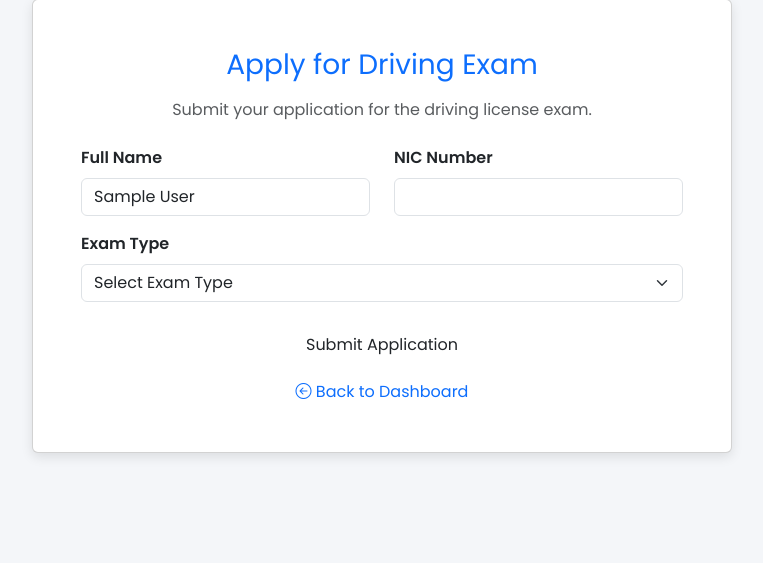
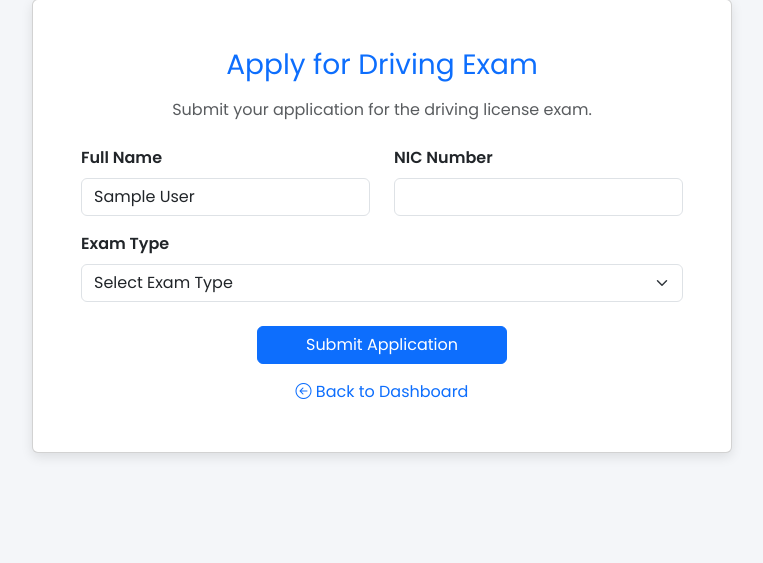
Before and after one commit to DinodDeshanjana/Elicense-System, a PHP site: page /applyexam.php in a window 1280 px wide. Shown: the part 127-690 px from the top of the page, without its empty margins (258-1021 px from the left). Run offline with PHP 8.4, Linux system fonts and the light colour scheme; the visitor is signed in with stand-in values (Sample User, id 1); data that the repository does not hold is empty.

Commit message:
Update applyexam.php

```diff
--- a/applyexam.php
+++ b/applyexam.php
@@ -145,7 +145,7 @@ footer {
         </select>
       </div>
       <div class="text-center mt-4">
-        <button type="submit" class="btn btn-custom px-5">Submit Application</button>
+        <button type="submit" class="btn btn-primary px-5">Submit Application</button>
       </div>
     </form>
      <div class="text-center mt-3">
```
